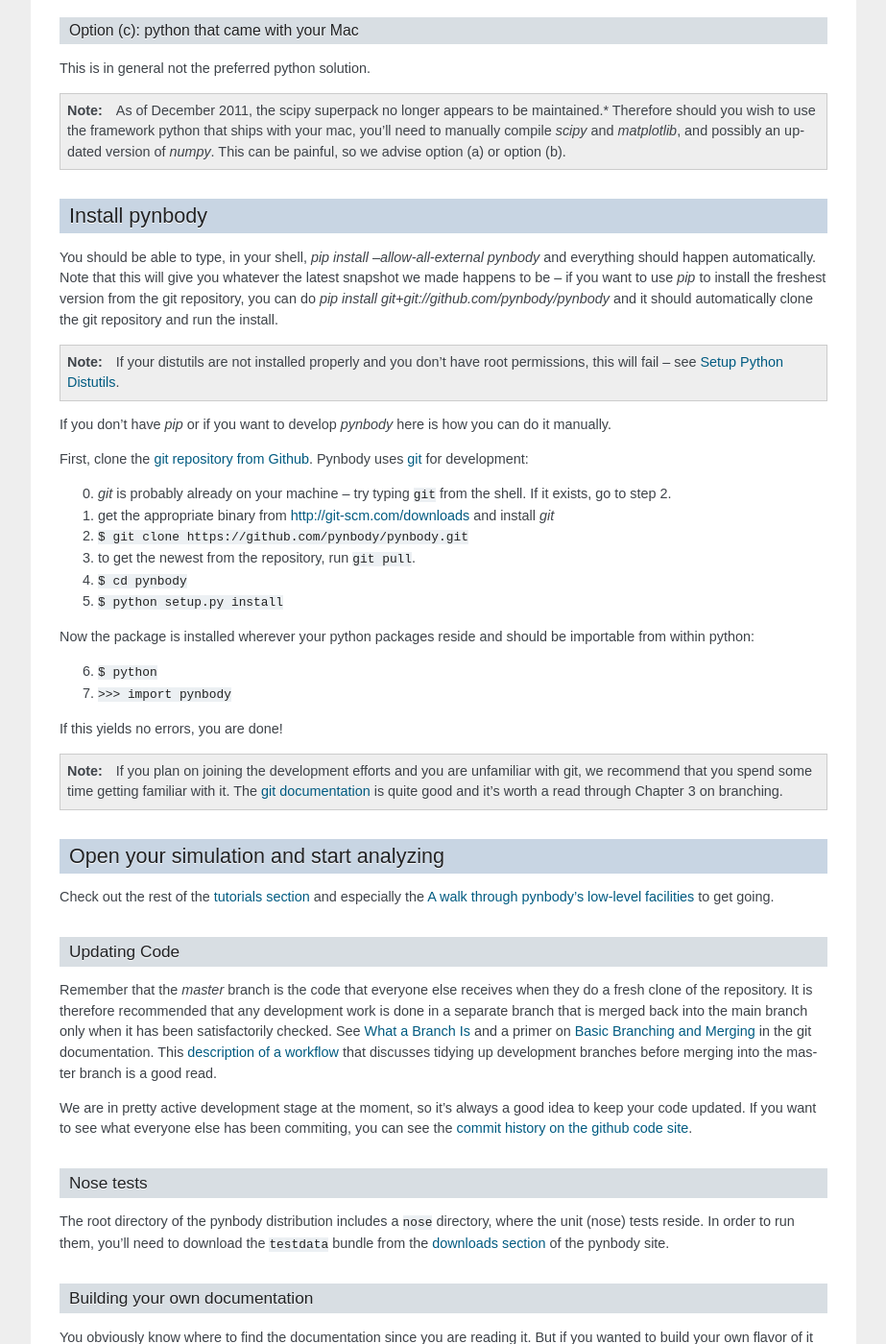
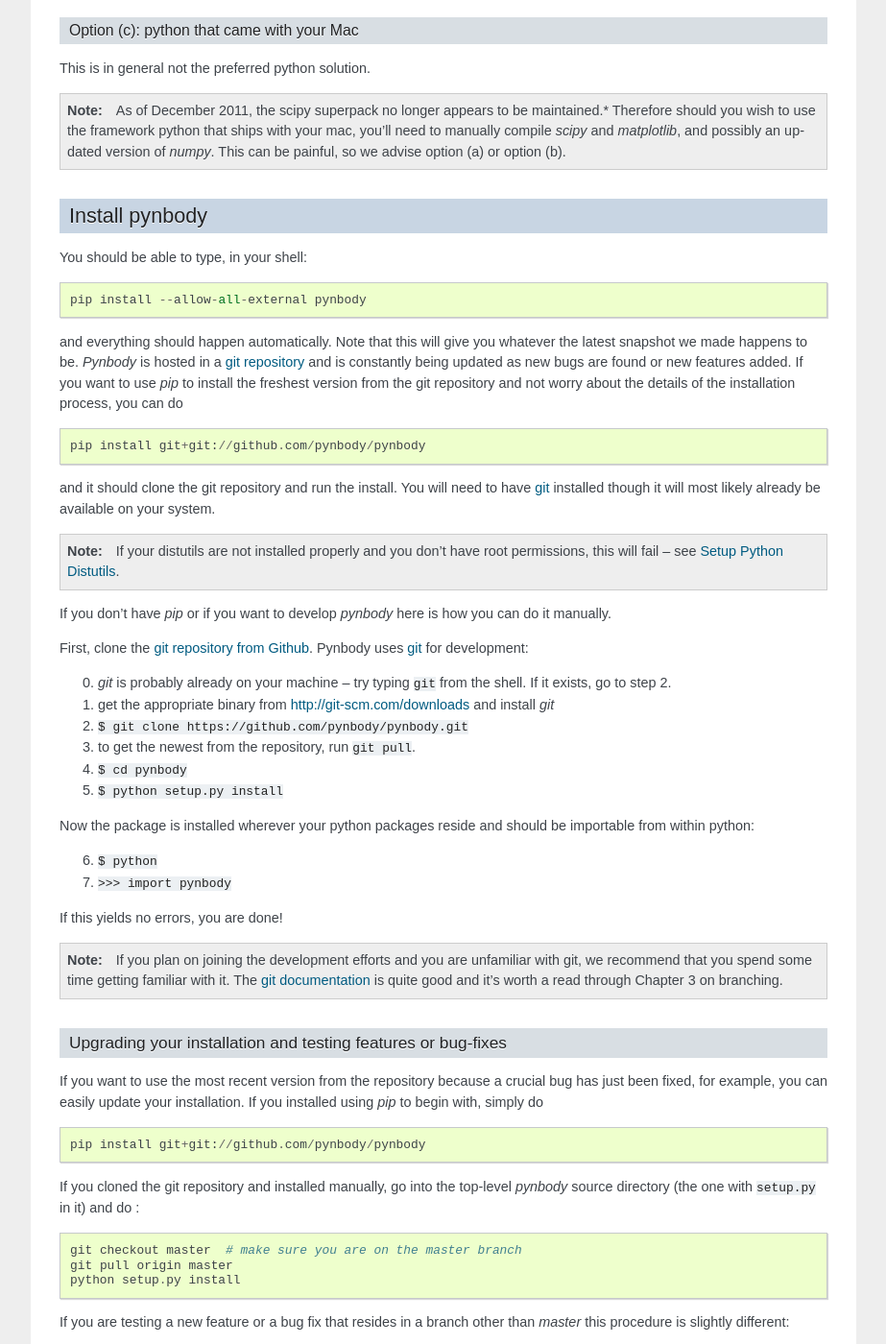
Before and after one commit to pynbody/pynbody, a Sphinx documentation site: the page built from docs/installation.rst, in a window 1280 px wide and 1400 px high, scrolled down 2931 px. Shown: the whole window at 96% size, without its empty margins (198-1121 px from the left). Built offline with Sphinx 7.4.7, drawn with Linux system fonts in a browser that asks for light colours; formulas are drawn with MathJax 3; pages that are not in the unit, such as notebooks, are missing from menus; some of the changed text lies outside the part shown.

Commit message:
fixed some installation instructions

```diff
--- a/docs/installation.rst
+++ b/docs/installation.rst
@@ -18,7 +18,7 @@
 ----------------------------------------------------
 Either:
 
-1. you can try to install it using pip: ``pip install --allow-all-external pynbody``.
+1. you can try to install it using `pip`: ``pip install --allow-all-external pynbody``.
 
 .. note:: If your distutils are not installed properly and you don't have root permissions, this will fail -- see :ref:`distutils`.
 
@@ -232,13 +232,27 @@
 Install pynbody
 ---------------
 
-You should be able to type, in your shell, `pip install
---allow-all-external pynbody` and everything should happen
-automatically. Note that this will give you whatever the latest
-snapshot we made happens to be -- if you want to use `pip` to install
-the freshest version from the git repository, you can do `pip install
-git+git://github.com/pynbody/pynbody` and it should automatically
-clone the git repository and run the install.
+You should be able to type, in your shell:
+
+::
+
+   pip install --allow-all-external pynbody
+
+and everything should happen automatically. Note that this will give
+you whatever the latest snapshot we made happens to be. `Pynbody` is
+hosted in a `git repository <https://github.com/pynbody/pynbody>`_ and
+is constantly being updated as new bugs are found or new features
+added. If you want to use `pip` to install the freshest version from
+the git repository and not worry about the details of the installation
+process, you can do
+
+::
+
+   pip install git+git://github.com/pynbody/pynbody
+
+and it should clone the git repository and run the install. You will
+need to have `git <https:http://git-scm.com/>`_ installed though it
+will most likely already be available on your system.
 
 .. note:: If your distutils are not installed properly and you don't have root permissions, this will fail -- see :ref:`distutils`.
 
@@ -275,11 +289,51 @@
   it. The `git documentation <http://git-scm.com/doc>`_ is quite good
   and it's worth a read through Chapter 3 on branching.
 
+
+
+
+Upgrading your installation and testing features or bug-fixes
+^^^^^^^^^^^^^^^^^^^^^^^^^^^^^^^^^^^^^^^^^^^^^^^^^^^^^^^^^^^^^
+
+If you want to use the most recent version from the repository because
+a crucial bug has just been fixed, for example, you can easily update
+your installation. If you installed using `pip` to begin with, simply
+do
+
+::
+
+   pip install git+git://github.com/pynbody/pynbody
+
+If you cloned the git repository and installed manually, go into the top-level `pynbody` source directory (the one with ``setup.py`` in it) and do :
+
+::
+
+   git checkout master  # make sure you are on the master branch
+   git pull origin master
+   python setup.py install
+
+
+If you are testing a new feature or a bug fix that resides in a branch
+other than `master` this procedure is slightly different:
+
+::
+
+   git fetch
+   git checkout -b branch origin/branch  # where "branch" will be the name of the branch for bug fix or feature
+   python setup.py install
+
+When you install a new version of the code and you already have a
+python session active with `pynbody` loaded, you have to (carefully)
+reload all of the affected `pynbody` modules. The safest is to just
+quit and restart the python session if you're not sure.
+
+
 Open your simulation and start analyzing
 ----------------------------------------
 
 Check out the rest of the :ref:`tutorials section <tutorials>` and
 especially the :ref:`data-access` to get going.
+
 
 
 Updating Code
```
